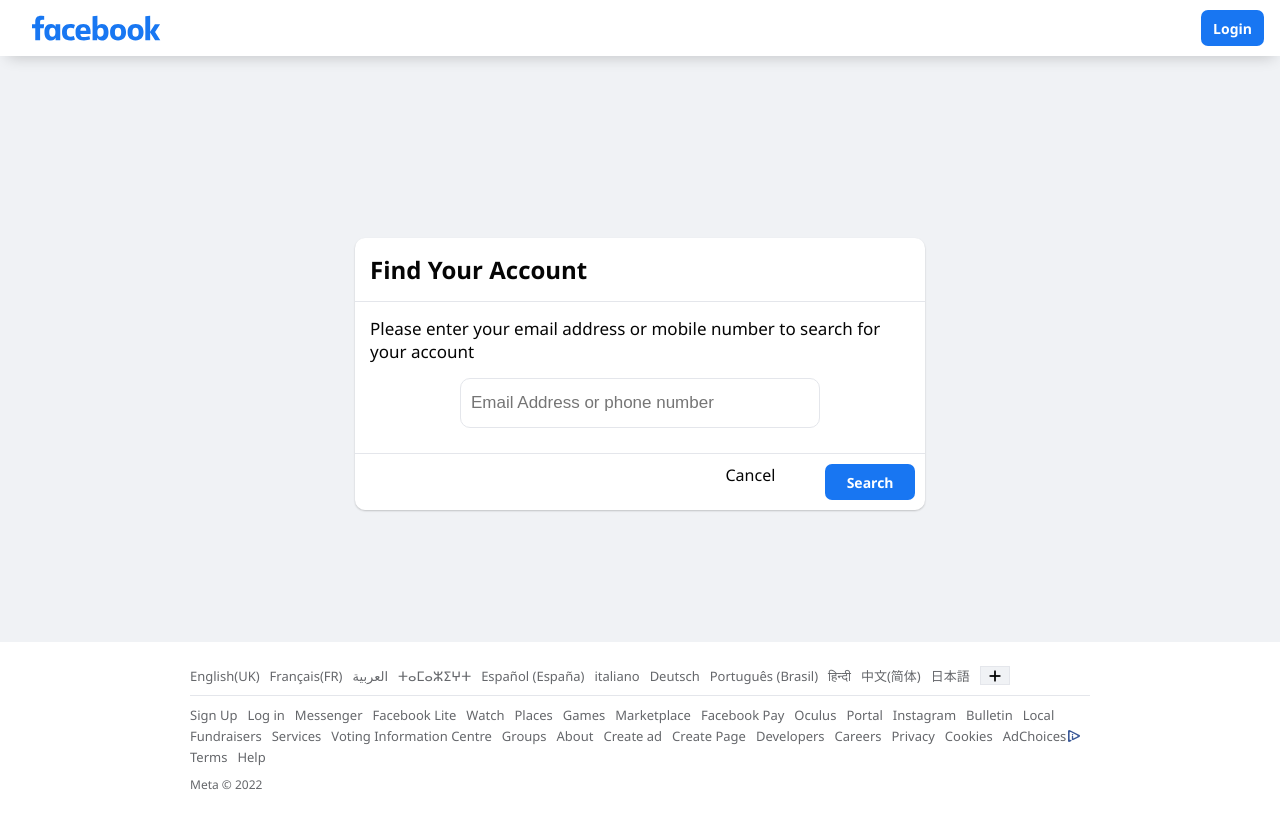
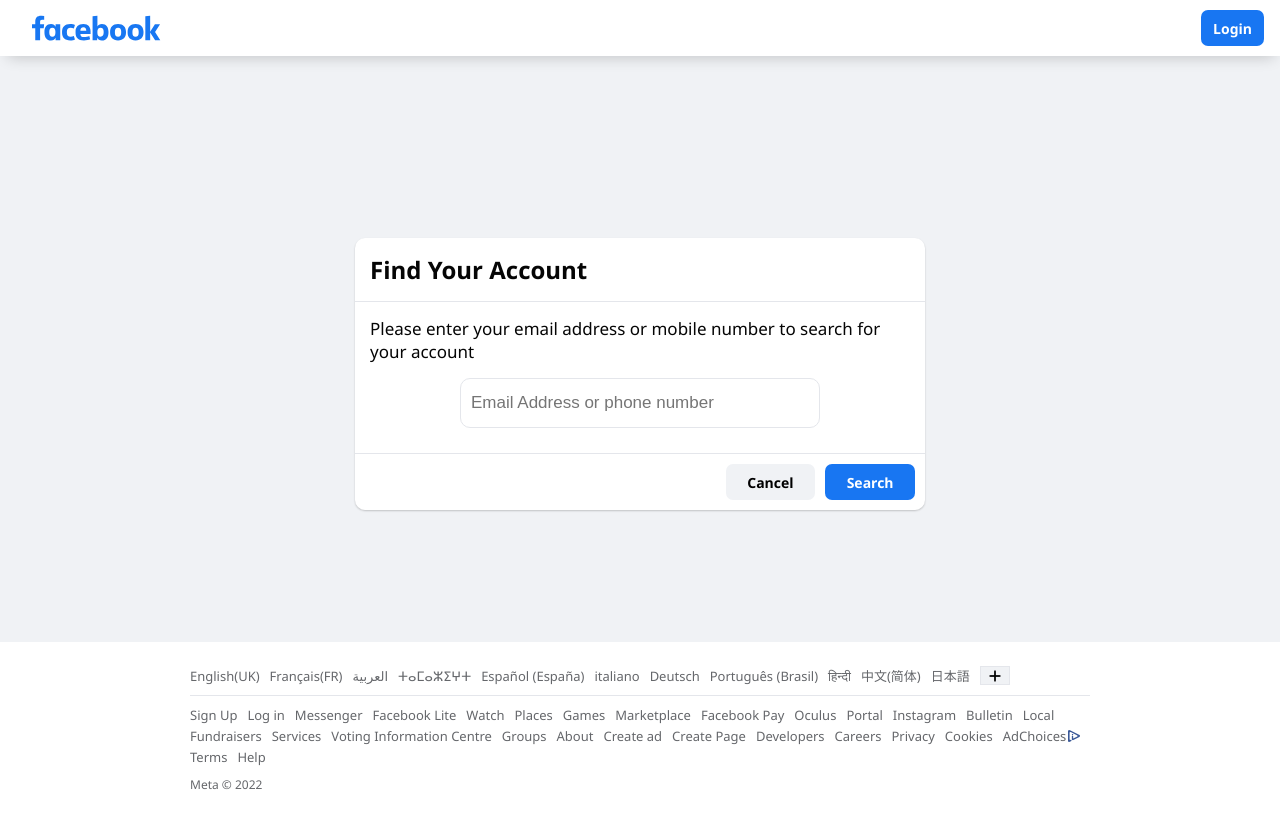
Before and after one commit to ayoolaayodele/facebook-clone, a React (Create React App) app in the folder frontend/: page /reset in a window 1280 px wide. Built offline with nearby package versions, Linux system fonts and the light colour scheme.

Commit message:
Styled button class

```diff
--- a/frontend/src/index.css
+++ b/frontend/src/index.css
@@ -53,6 +53,22 @@
   gap: 6px;
   cursor: pointer;
 }
+.gray_btn {
+  border: none;
+  outline: none;
+  background: var(--bg-secondary);
+  padding: 8.5px 12px;
+  border-radius: 7px;
+  font-family: inherit;
+  font-weight: 600;
+  font-size: 14px;
+  color: #000;
+  display: flex;
+  align-items: center;
+  justify-content: center;
+  gap: 6px;
+  cursor: pointer;
+}
 
 .blur {
   position: fixed;
```
